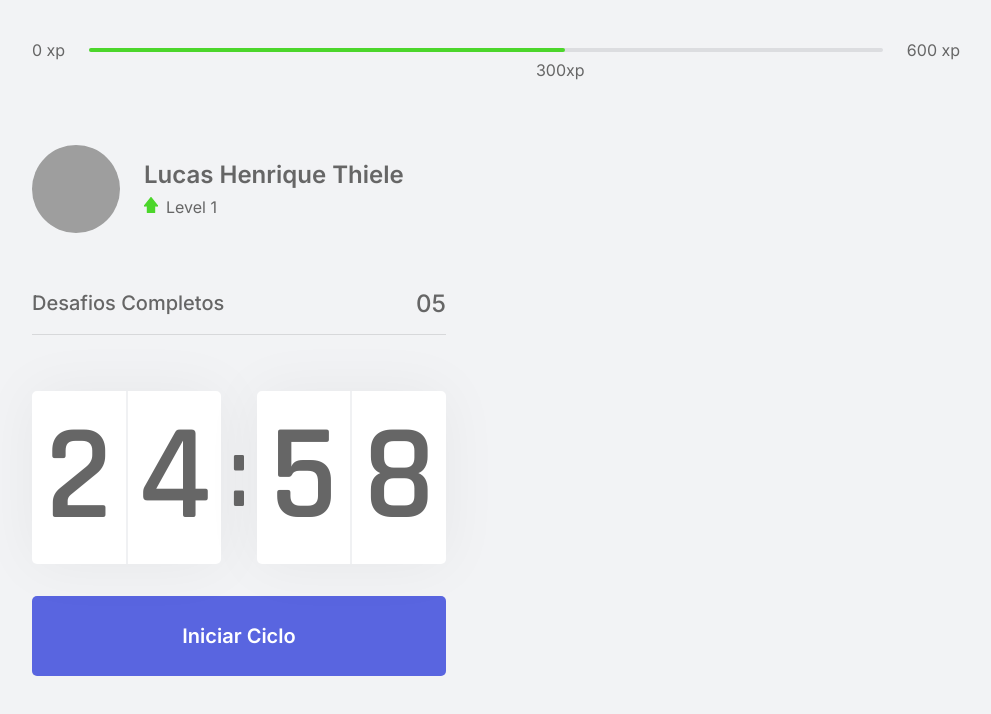
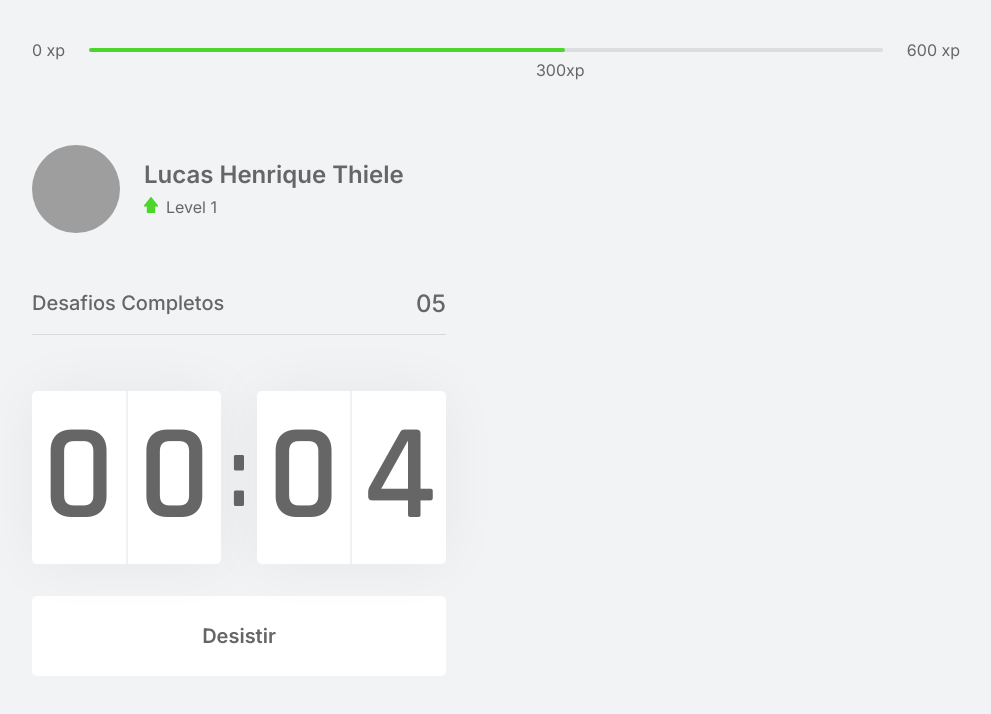
Before and after one commit to lucashthiele/moveit-next, a Next.js app: page / in a window 1280 px wide. Both pictures are taken after a click on the button "Iniciar Ciclo". Shown: the top 714 px of the page, without its empty margins (144-1135 px from the left). Built offline with nearby package versions, Linux system fonts and the light colour scheme; grey boxes are pictures that could not be loaded.

Commit message:
Aula 03(Parcial) - Finalizacao do Countdown

```diff
--- a/src/components/Countdown.tsx
+++ b/src/components/Countdown.tsx
@@ -1,9 +1,12 @@
 import styles from '../styles/components/Countdown.module.css';
 import { useState, useEffect } from 'react';
 
+let countdownTimeout: NodeJS.Timeout;
+
 export function Countdown(){
-    const [time, setTime] = useState(25 * 60);
-    const [active, setActive] = useState(false);
+    const [time, setTime] = useState(0.1 * 60);
+    const [isActive, setIsActive] = useState(false);
+    const [hasFinished, setHasFinished] = useState(false);
 
     const minutes = Math.floor(time / 60);
     const seconds = time % 60;
@@ -12,17 +15,29 @@
     const [secondLeft, secondRight] = String(seconds).padStart(2 , '0').split('');
 
     function startCountdown(){
-        setActive(true);
+        setIsActive(true);
 
     }
 
+    function resetCountdown() {
+        clearTimeout(countdownTimeout);
+        setIsActive(false);
+        setTime(0.1 * 60);
+    }
+
+
     useEffect(() => {
-        if (active && time > 0) {
-            setTimeout(() => {
+        if (isActive && time > 0) {
+            countdownTimeout= setTimeout(() => {
                 setTime(time - 1);
             }, 1000)
         }
-    }, [active, time]);
+        else if (isActive && time === 0) {
+            setHasFinished(true);
+            setIsActive(false);
+        }
+    }, [isActive, time]);
+
 
     return(
         <div>
@@ -38,11 +53,34 @@
                     <span>{secondRight}</span>
                 </div>
             </div>
+
+        { hasFinished ? (
+            <button
+            disabled
+            className={styles.startCountButton}
+            >
+                Ciclo Encerrado
+    </button>
+        ) : (
+            <>
+                { isActive ? (
+            <button type="button"
+            className={`${styles.startCountButton} ${styles.startCountButtonActive}`}
+            onClick={resetCountdown}
+            >
+                Desistir
+            </button>
+        ) : (
             <button type="button"
                     className={styles.startCountButton}
-                    onClick={startCountdown}>
-                Iniciar Ciclo
+                    onClick={startCountdown}
+                    >
+                        Iniciar Ciclo
             </button>
+        )}
+            </>
+        )
+    }
         </div>
 
     );
--- a/src/styles/components/Countdown.module.css
+++ b/src/styles/components/Countdown.module.css
@@ -58,6 +58,22 @@
     transition: background-color 0.2s;
 }
 
-.startCountButton:hover{
+.startCountButton:not(:disabled):hover{
     background: var(--blue-dark);
 }
+
+.startCountButtonActive{
+    background: var(--white);
+    color: var(--title);
+}
+
+.startCountButtonActive:not(:disabled):hover{
+    background: var(--red);
+    color: var(--white);
+}
+
+.startCountButton:disabled{
+    background: var(--white);
+    color: var(--text);
+    cursor: default;
+}
```
